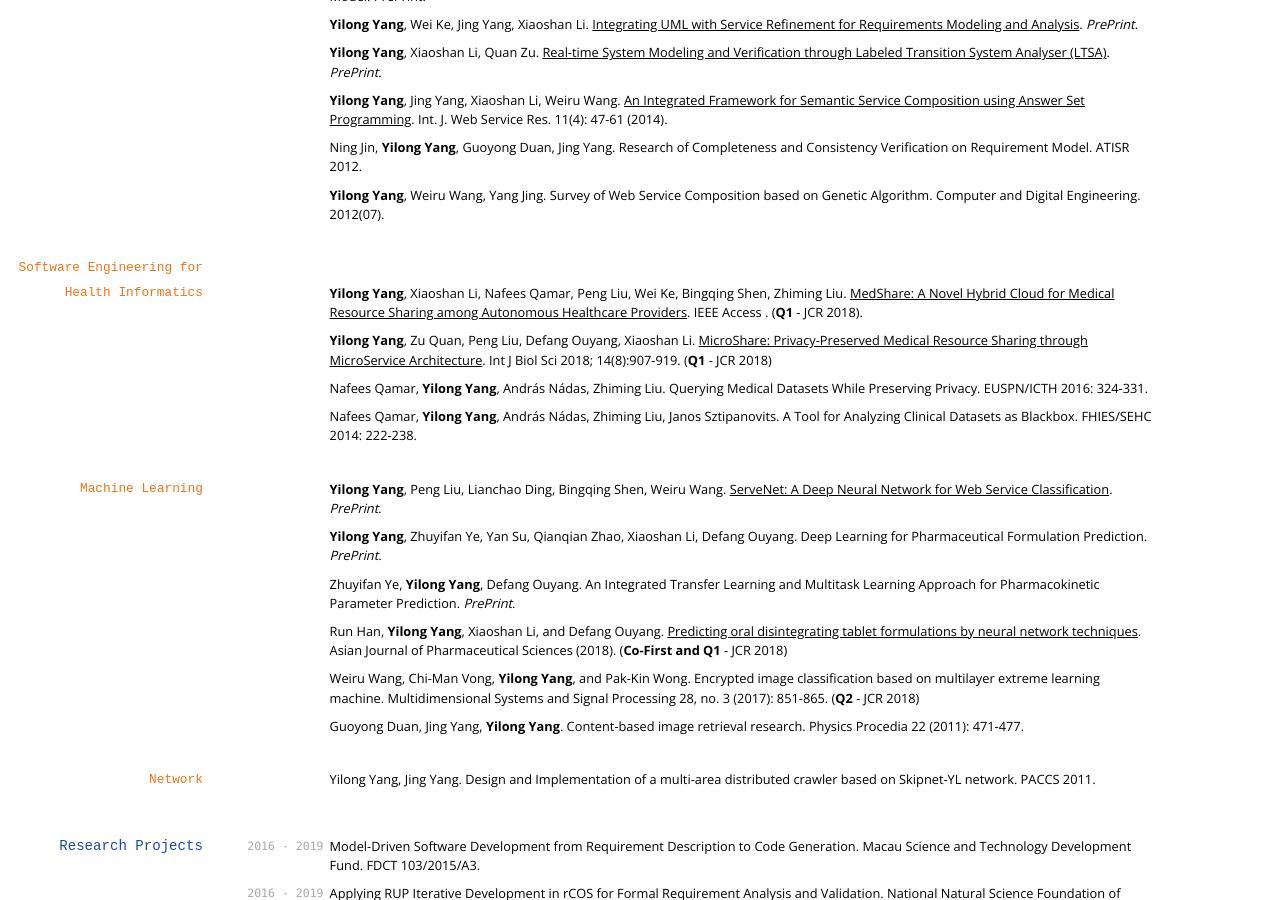
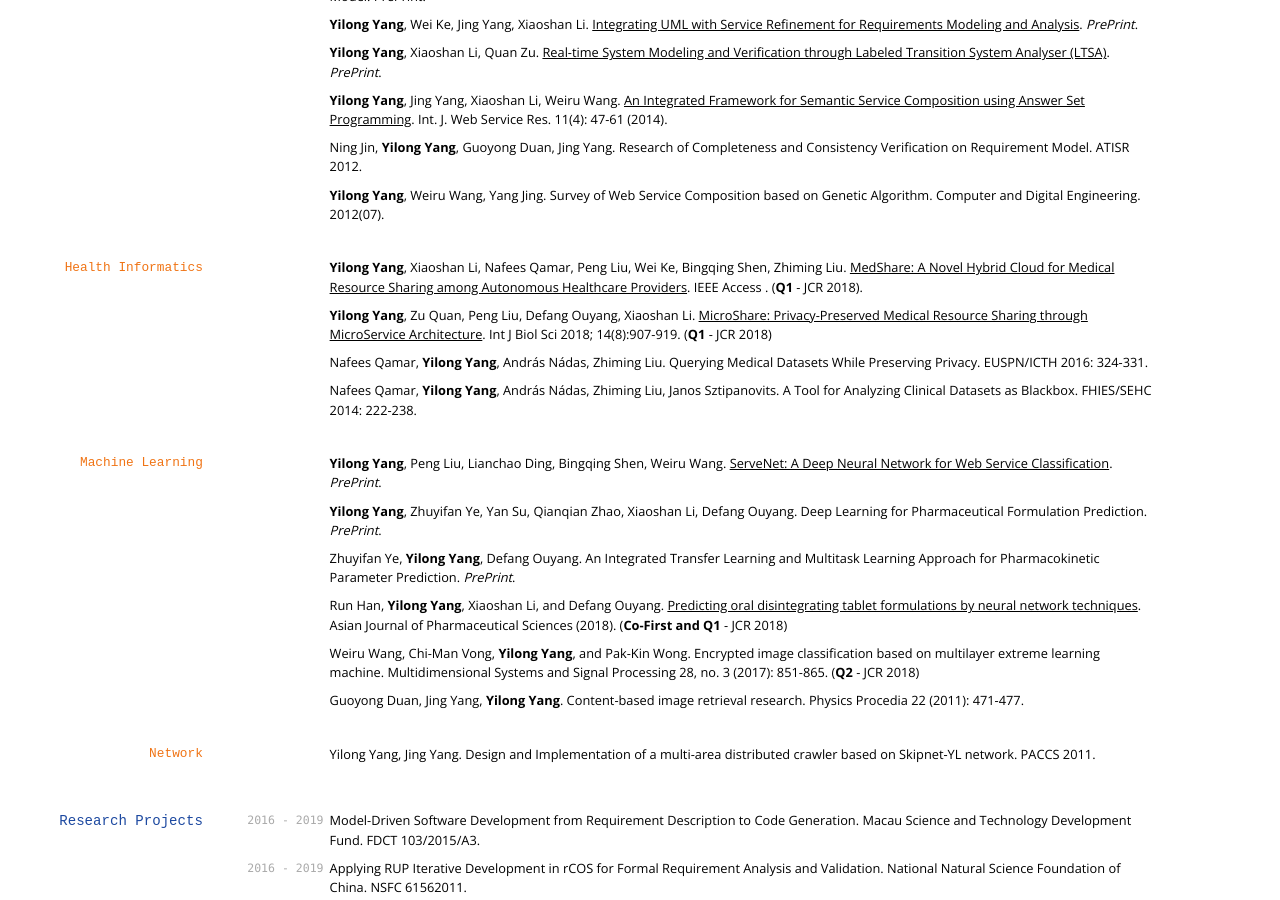
Before and after one commit to yylonly/yylonly.github.io, a Jekyll site: the page built from index.md, in a window 1280 px wide and 900 px high, scrolled down 578 px. Built offline with Jekyll 4.4.1, drawn with Linux system fonts in a browser that asks for light colours; nearby versions of some CDN libraries; some web fonts are replaced.

Commit message:
Update index.md

```diff
--- a/index.md
+++ b/index.md
@@ -51,7 +51,7 @@ Ning Jin, **Yilong Yang**, Guoyong Duan, Jing Yang. Research of Completeness and
 
 **Yilong Yang**, Weiru Wang, Yang Jing. Survey of Web Service Composition based on Genetic Algorithm. Computer and Digital Engineering. 2012(07).
 
-### Software Engineering for Health Informatics
+### Health Informatics
 
 **Yilong Yang**, Xiaoshan Li, Nafees Qamar, Peng Liu, Wei Ke, Bingqing Shen, Zhiming Liu. [MedShare: A Novel Hybrid Cloud for Medical Resource Sharing among Autonomous Healthcare Providers](https://www.researchgate.net/publication/327027574_MedShare_A_Novel_Hybrid_Cloud_for_Medical_Resource_Sharing_among_Autonomous_Healthcare_Providers). IEEE Access . (**Q1** - JCR 2018).
 
```
